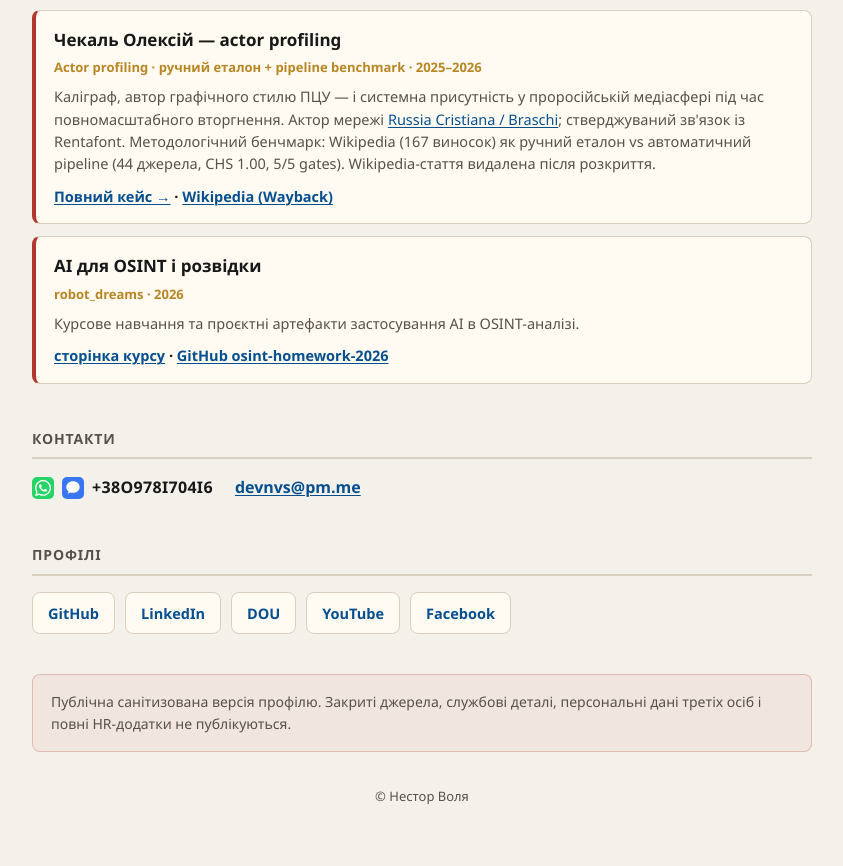
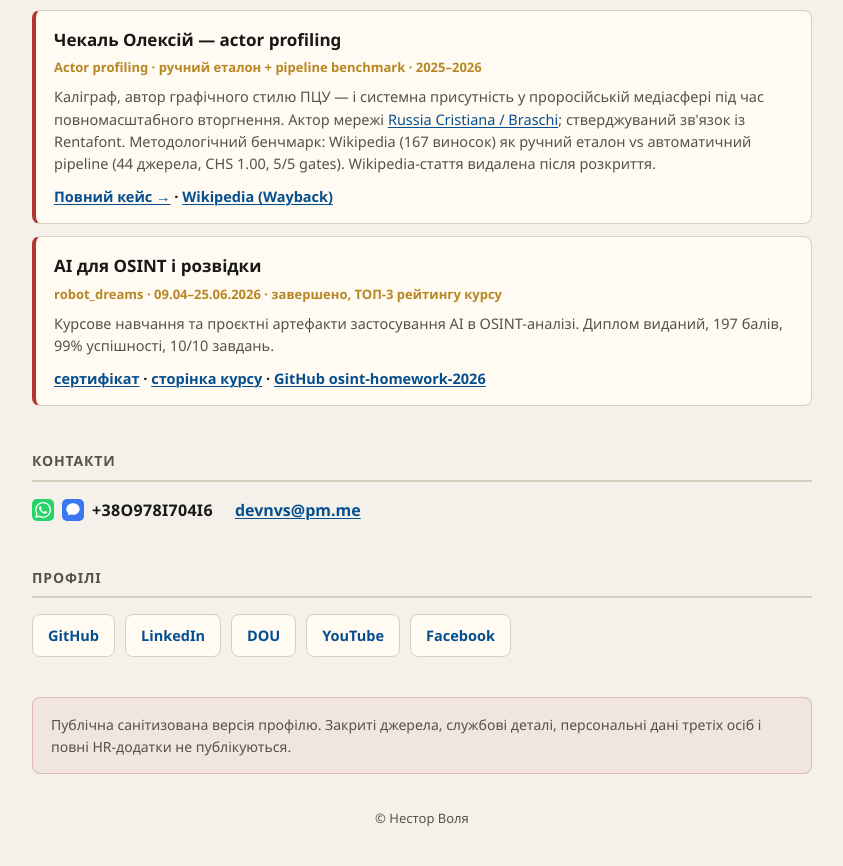
Before and after one commit to NestorVolya/nestorvolya.github.io, a Jekyll site: the page index.html, which Jekyll copies as it is, in a window 1280 px wide and 900 px high, scrolled down 2259 px. Shown: the top 866 px of the window, without its empty margins (218-1061 px from the left). Built offline with Jekyll 4.4.1, drawn with Linux system fonts in a browser that asks for light colours.

Commit message:
index.html: robot_dreams course completed, top-3 rank, certificate link
09.04-25.06.2026, 197 points/99%, diploma issued.

```diff
--- a/index.html
+++ b/index.html
@@ -387,9 +387,10 @@
 
       <section class="proof-item">
         <h3>AI для OSINT і розвідки</h3>
-        <p class="venue">robot_dreams · 2026</p>
-        <p class="body">Курсове навчання та проєктні артефакти застосування AI в OSINT-аналізі.</p>
+        <p class="venue">robot_dreams · 09.04–25.06.2026 · завершено, ТОП-3 рейтингу курсу</p>
+        <p class="body">Курсове навчання та проєктні артефакти застосування AI в OSINT-аналізі. Диплом виданий, 197 балів, 99% успішності, 10/10 завдань.</p>
         <p class="links">
+          <a href="https://lms.robotdreams.cc/certificate/f739b8e046d287d29148cd5ed96fc77a">сертифікат</a> ·
           <a href="https://robotdreams.cc/uk/course/2631-ai-osint-intelligence">сторінка курсу</a> ·
           <a href="https://github.com/NestorVolya/osint-homework-2026">GitHub osint-homework-2026</a>
         </p>
```
